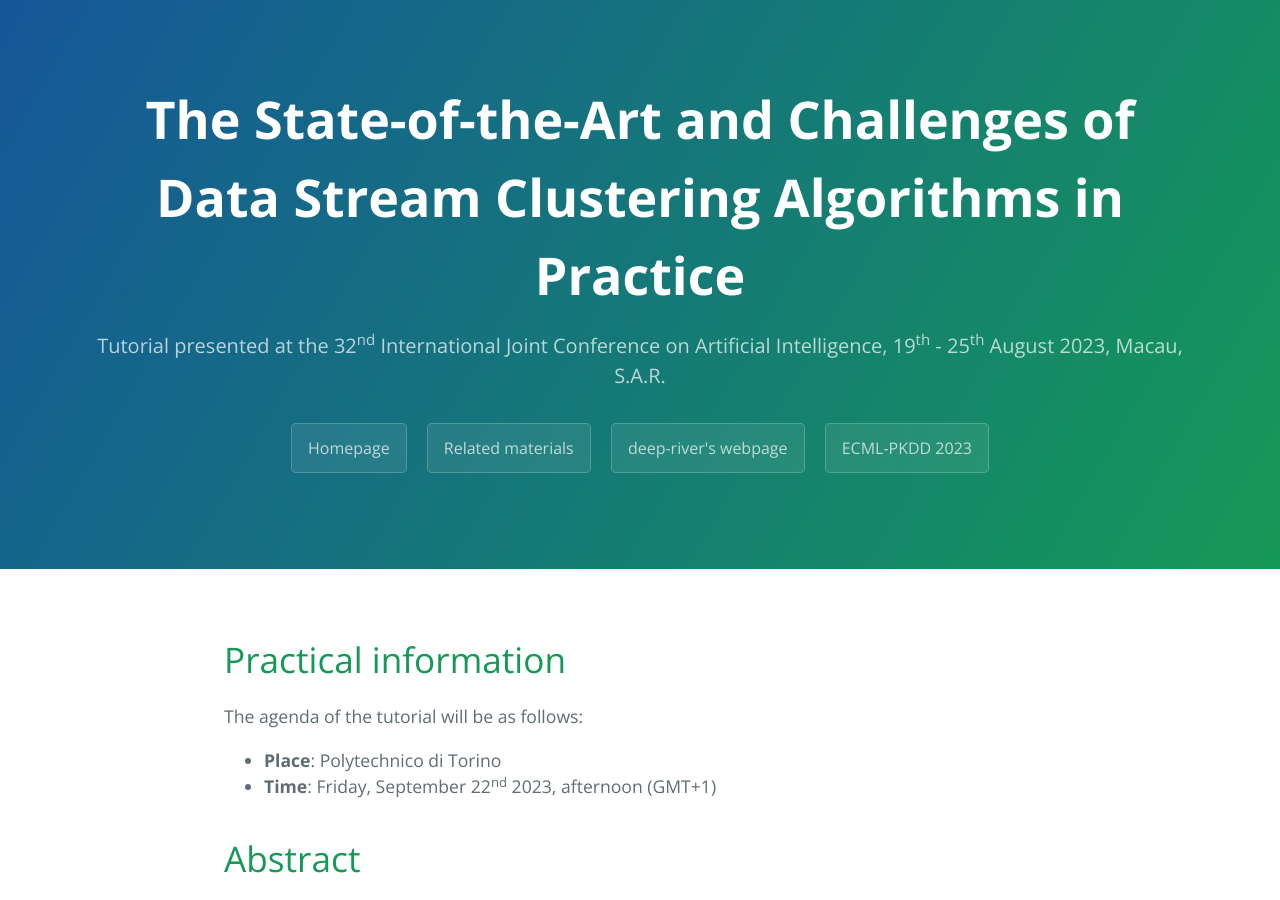
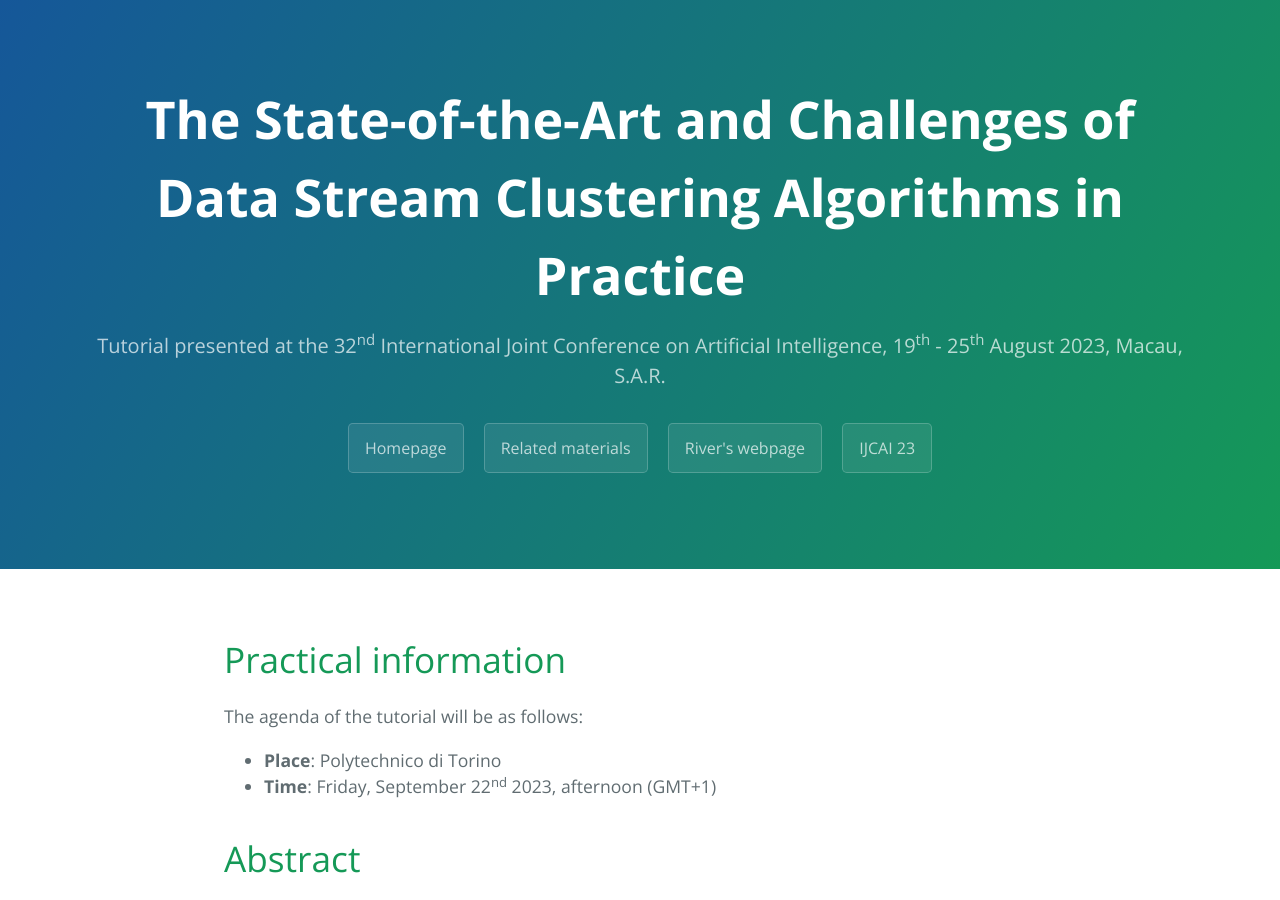
Before and after one commit to hoanganhngo610/stream-clustering.ijcai.2023, a Jekyll site: the page built from index.md, in a window 1280 px wide and 900 px high. Built offline with Jekyll 4.4.1, drawn with Linux system fonts in a browser that asks for light colours.

Commit message:
Change buttons

```diff
--- a/_layouts/default.html
+++ b/_layouts/default.html
@@ -23,8 +23,8 @@
         <a href="./related-materials.html" class="btn">Related materials</a>
       {% endif %}
       {% if site.show_downloads %}
-        <a href="https://online-ml.github.io/deep-river/" class="btn">deep-river's webpage</a>
-        <a href="https://2023.ecmlpkdd.org/" class="btn">ECML-PKDD 2023</a>
+        <a href="https://riverml.xyz/" class="btn">River's webpage</a>
+        <a href="https://ijcai-23.org/" class="btn">IJCAI 23</a>
       {% endif %}
     </header>
 
```
Also changed, not shown: 3 other files.
